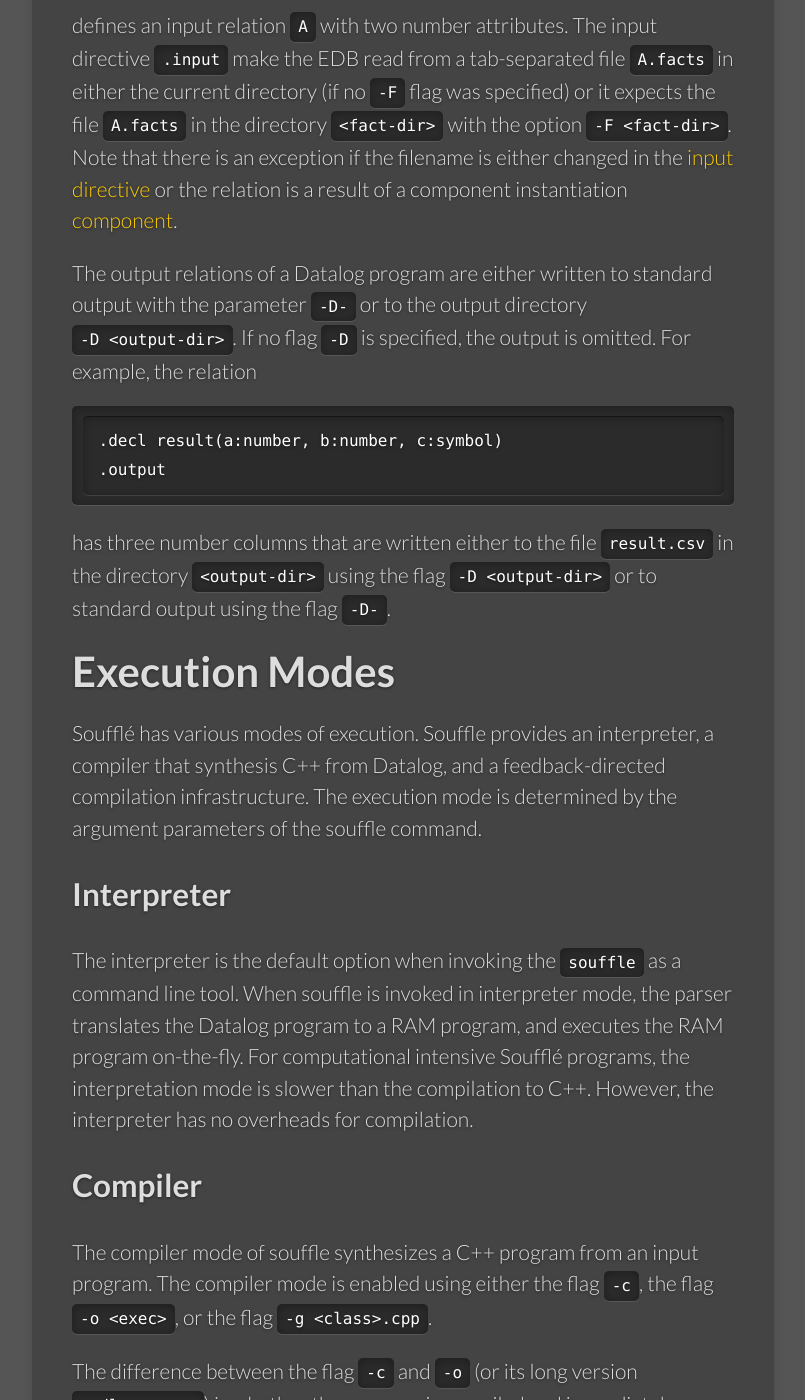
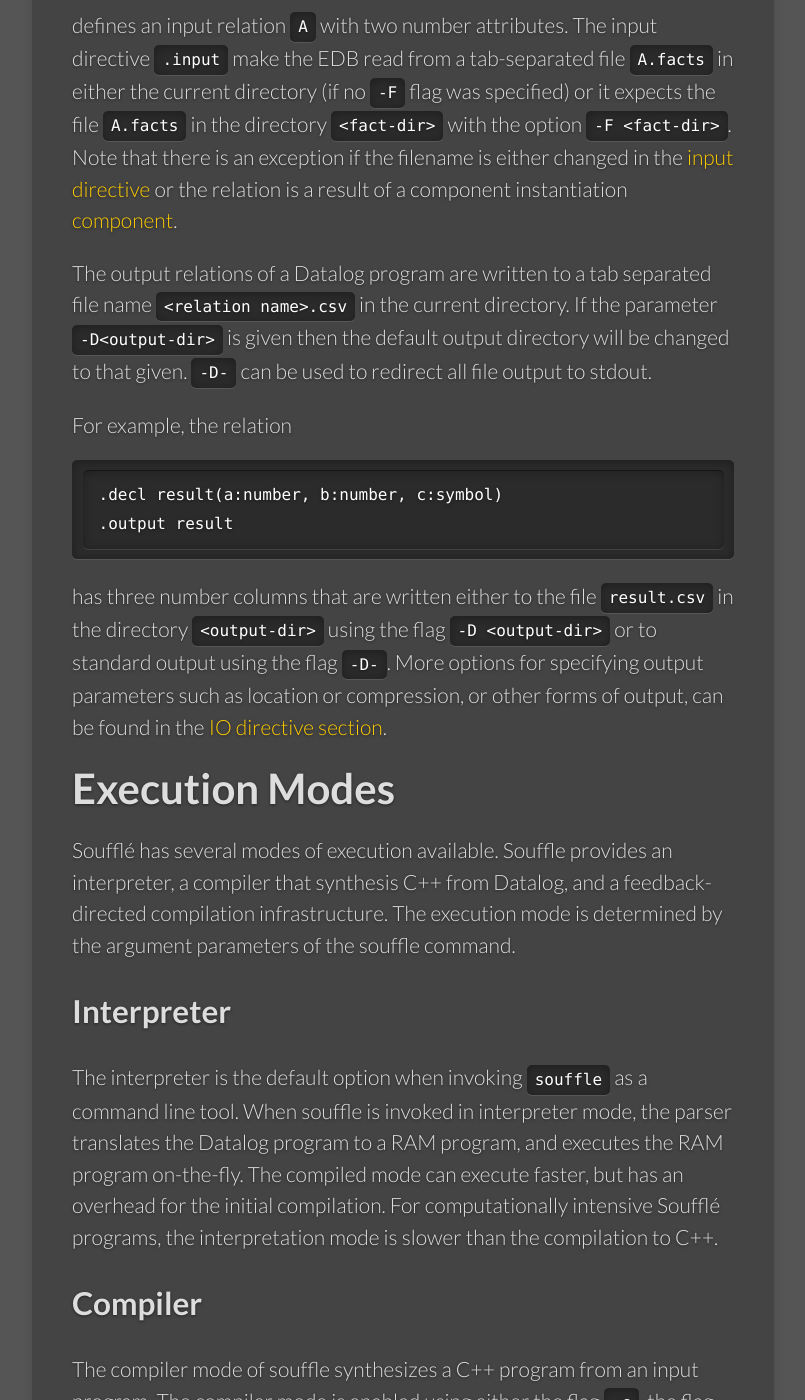
Before and after one commit to souffle-lang/souffle-lang.github.io, a Jekyll site: the page built from _docs/execute.md, in a window 1280 px wide and 1400 px high, scrolled down 973 px. Shown: the whole window, without its empty margins (139-944 px from the left). Built offline with Jekyll 4.4.1, drawn with Linux system fonts in a browser that asks for light colours; some of the changed text lies outside the part shown.

Commit message:
Update execute.md

````diff
--- a/_docs/execute.md
+++ b/_docs/execute.md
@@ -27,29 +27,29 @@ The input directive ```.input``` make the EDB read from
 a tab-separated file ```A.facts``` in either the current directory (if no ```-F``` flag was specified) or it expects the file ```A.facts``` in the directory ```<fact-dir>``` with the option ```-F <fact-dir>```.
 Note that there is an exception if the filename is either changed in the [input directive](/docs/io) or the relation is a result of a component instantiation [component](components).
 
-The output relations of a Datalog program are either written to standard output with the parameter ```-D-``` or to the output directory ```-D <output-dir>```.
-If no flag ```-D``` is specified, the output is omitted.
+The output relations of a Datalog program are written to a tab separated file name ```<relation name>.csv``` in the current directory. If the parameter ```-D<output-dir>``` is given then the default output directory will be changed to that given. ```-D-``` can be used to redirect all file output to stdout.
+
 For example, the relation
 ```
 .decl result(a:number, b:number, c:symbol)
-.output
+.output result
 ```
-has three number columns that are written either to the file ```result.csv``` in the directory ```<output-dir>``` using the flag ```-D <output-dir>```  or to standard output using the flag ```-D-```.
+has three number columns that are written either to the file ```result.csv``` in the directory ```<output-dir>``` using the flag ```-D <output-dir>```  or to standard output using the flag ```-D-```. More options for specifying output parameters such as location or compression, or other forms of output, can be found in the [IO directive section](/docs/io).
 
 # Execution Modes
 
-Soufflé has various modes of execution. Souffle provides an interpreter, a compiler that synthesis C++ from Datalog, and a feedback-directed compilation infrastructure.
+Soufflé has several modes of execution available. Souffle provides an interpreter, a compiler that synthesis C++ from Datalog, and a feedback-directed compilation infrastructure.
 The execution mode is determined by the argument parameters of the souffle command.
 
 ## Interpreter
 
-The interpreter is the default option when invoking the ```souffle``` as a command line tool. When souffle is invoked in interpreter mode, the parser translates the Datalog program to a RAM program, and executes the RAM program on-the-fly. For computational intensive Soufflé programs, the interpretation mode is slower than the compilation to C++. However, the interpreter has no overheads for compilation.
+The interpreter is the default option when invoking ```souffle``` as a command line tool. When souffle is invoked in interpreter mode, the parser translates the Datalog program to a RAM program, and executes the RAM program on-the-fly. The compiled mode can execute faster, but has an overhead for the initial compilation. For computationally intensive Soufflé programs, the interpretation mode is slower than the compilation to C++.
 
 ## Compiler
 
 The compiler mode of souffle synthesizes a C++ program from an input program. The compiler mode is enabled using either the flag ```-c```, the flag ```-o <exec>```, or the flag ```-g <class>.cpp```.
 
-The difference between the flag ```-c``` and ```-o``` (or its long version ```--dl-program```) is whether the program is compiled and immediately executed with the former option or whether an executable is generated with the latter option. If compiled with option ```-o <exec```, the executable is a stand-alone program whose options can be queried with flag ```-h```. The following message would be produced,
+The difference between the flag ```-c``` and ```-o``` (or its long version ```--dl-program```) is whether the program is compiled and immediately executed with the former option or whether an executable is generated with the latter option. If compiled with option ```-o <exec>```, the executable is a stand-alone program whose options can be queried with flag ```-h```. The following message would be produced,
 
 ```
 ====================================================================
@@ -89,11 +89,14 @@ the compiler.  The profiler is described in the [profiler](/docs/profiler) secti
 
 # Warning Options
 
-Soufflé can disable warnings by the option ```-w```.
+Warnings produced by Soufflé can be disabled with the option ```-w```.
 
 # Parallel Execution
 
 All execution modes of Soufflé provide parallel evaluation. The parallel evaluation is enabled with the option ```-j <num>```.
 
-# Debugging and Verbose
-The verbose flag ```-v``` enables verbose message. A debug report in HTML format is generated using the flag ```--debug-report=<report.html>```. Note that for debug report, it is essential that graphviz is installed to render the dependency graphs.
+# Verbose message output
+More verbose output can be produced by using the verbose flag ```-v```.
+
+# Debugging
+A debug report in HTML format is generated using the flag ```--debug-report=<report.html>```. Note that for debug report, it is essential that graphviz is installed to render the dependency graphs.
````
Also changed, not shown: other parts of _docs/execute.md (+1 -1 lines).
